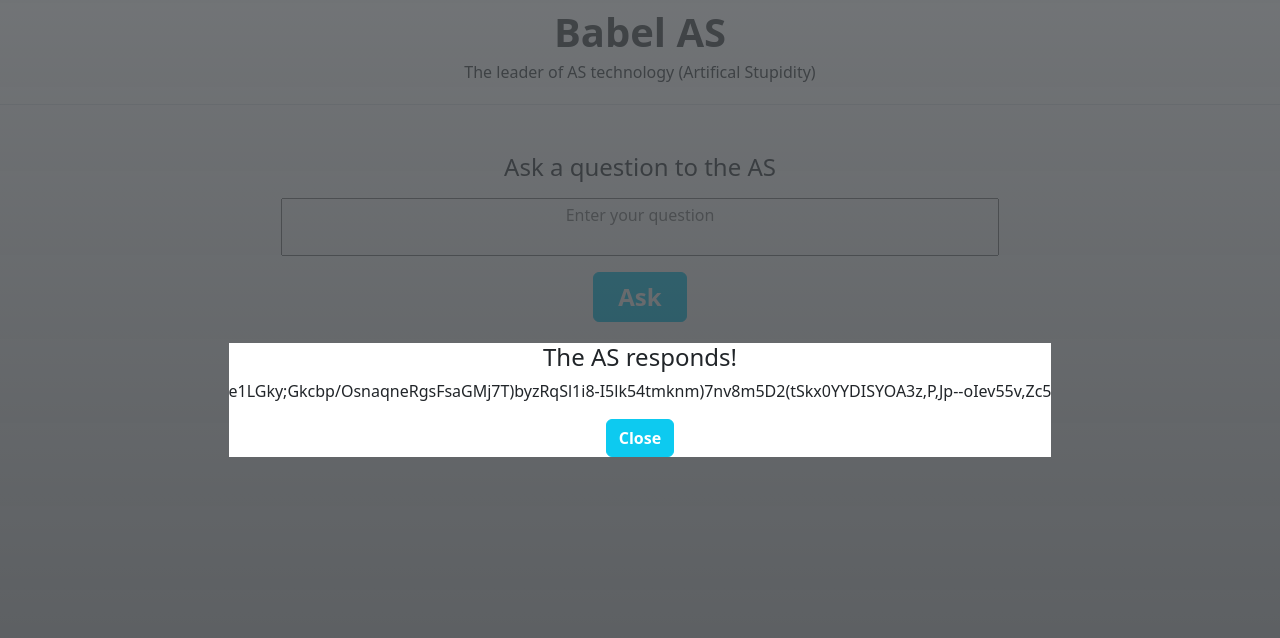
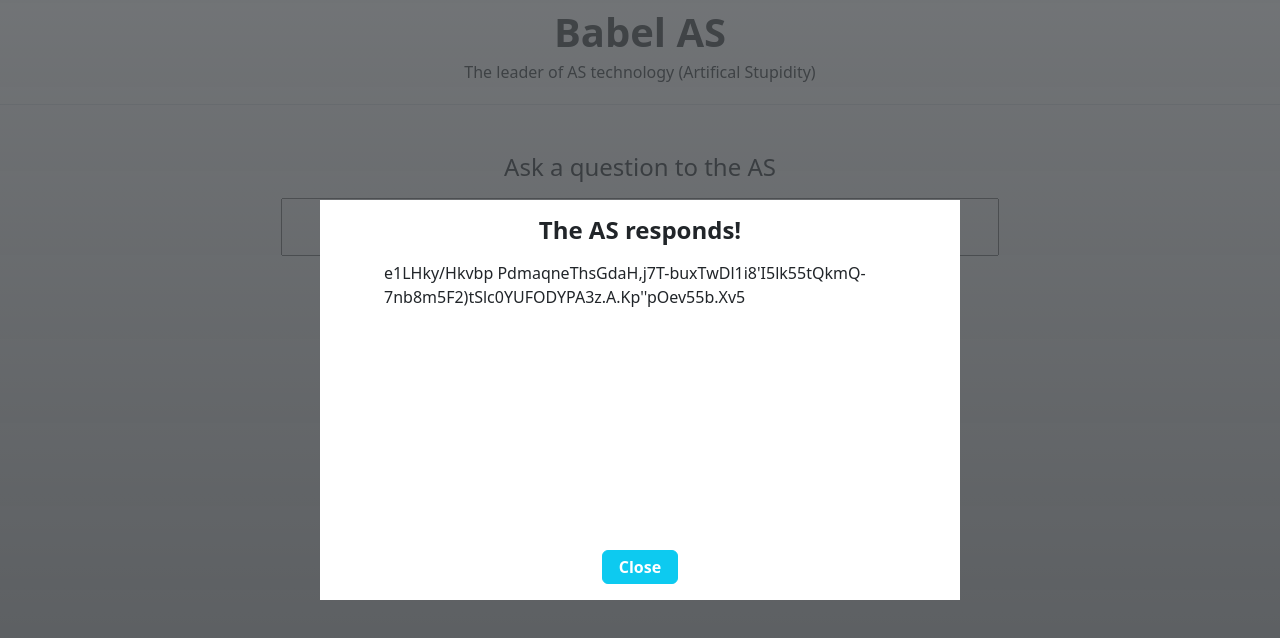
Before and after one commit to Lordpun/Babel-AS, a React (Vite) app: page / in a window 1280 px wide. Both pictures are taken after a click on the link "Ask". Shown: the top 638 px of the page. Built offline with nearby package versions, Linux system fonts and the light colour scheme.

Commit message:
Styled the popup window

```diff
--- a/src/components/Response.jsx
+++ b/src/components/Response.jsx
@@ -1,5 +1,5 @@
 function getChar() {
-  const possibleChars = "1234567890qwertyuiopasdfghjklzxcvbnmQWERTYUIOPASDFGHJKLZXCVBNM,.!()-':;/";
+  const possibleChars = "1234567890qwertyuiopasdfghjklzxcvbnmQWERTYUIOPASDFGHJKLZXCVBNM,.!()-':;/ ";
   const index = Math.floor(Math.random() * possibleChars.length);
   return possibleChars[index];
 }
@@ -19,11 +19,12 @@ function generateText() {
 function Response({onClick}) {
   return(
   <section className="d-flex justify-content-center align-items-center bg-dark bg-gradient bg-opacity-75 vw-100 vh-100 position-fixed top-50 start-50 translate-middle z-3">
-    <section className="bg-white d-flex flex-column align-items-center">
-      <h4>The AS responds!</h4>
-      <p>{generateText()}</p>
+    <section className="bg-white d-flex flex-column align-items-center p-3 w-50 h-50">
+      <h4 className="fw-bold">The AS responds!</h4>
 
-      <a onClick={onClick} className="btn btn-info fw-bold text-white">Close</a>
+      <p className="py-2 px-5 flex-grow-1">{generateText()}</p>
+
+      <a onClick={onClick} className="btn btn-info fw-bold text-white px-3 py-1">Close</a>
     </section>
   </section>
   )
```
